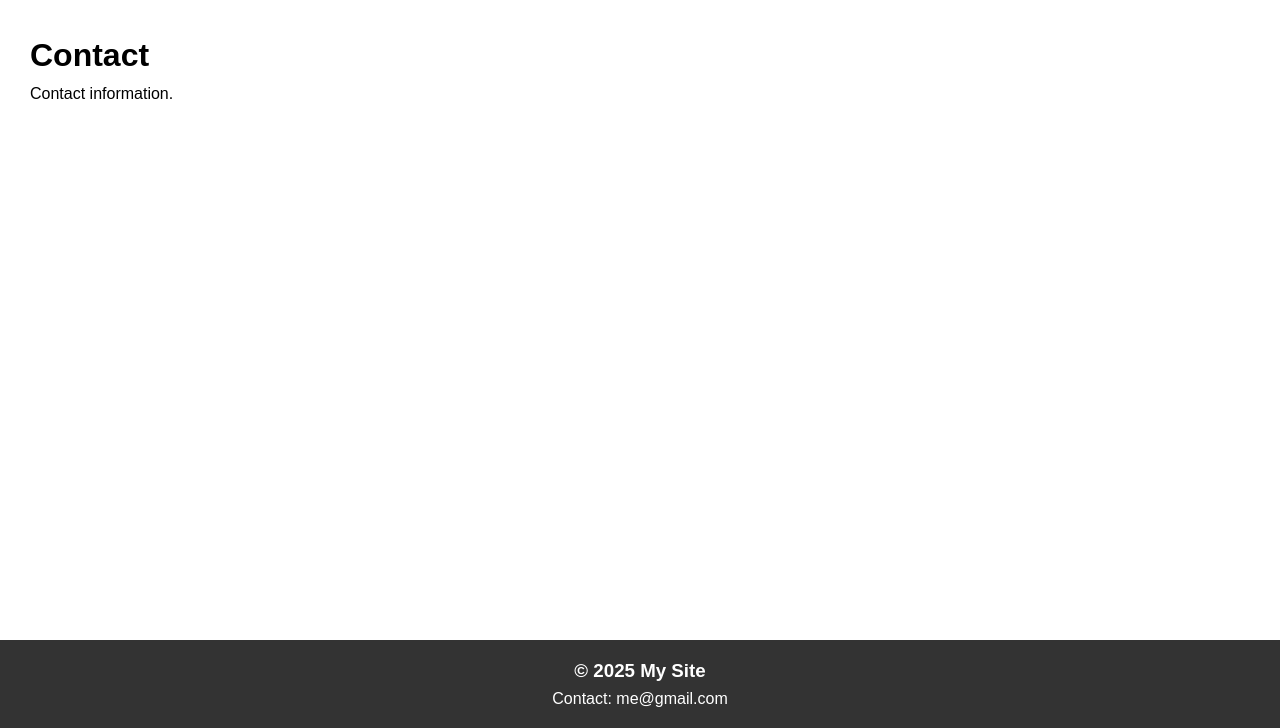
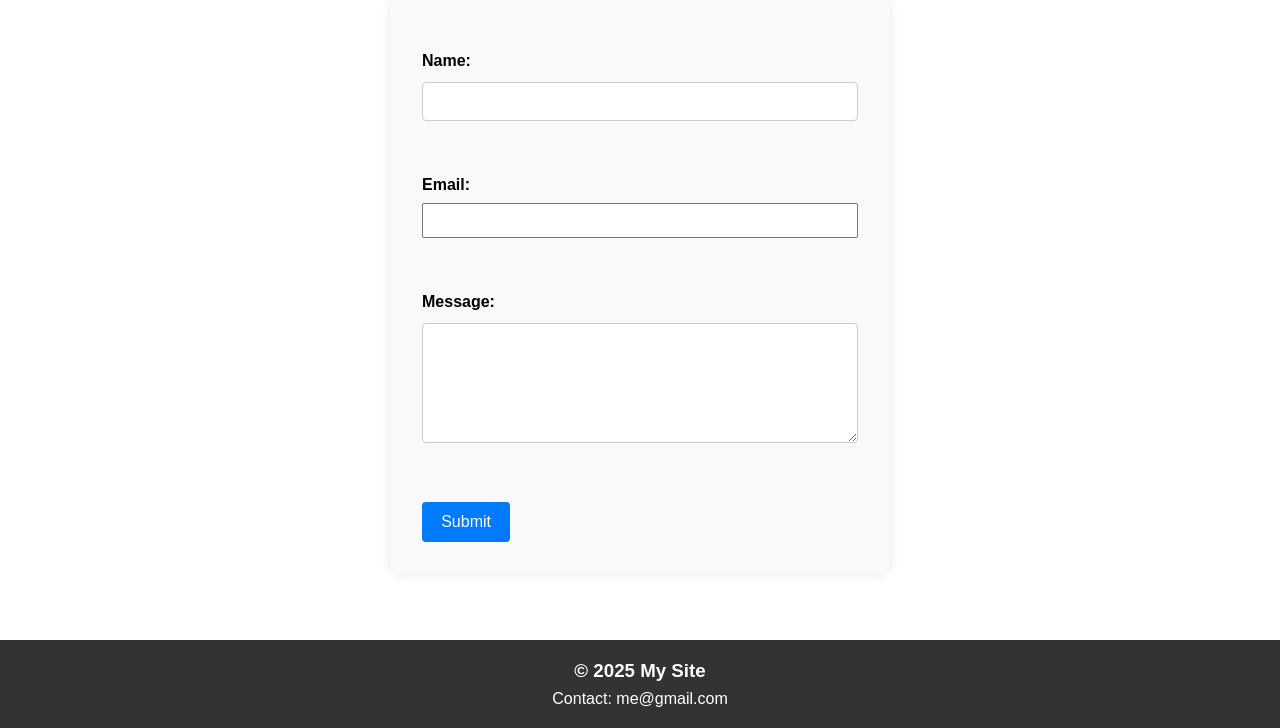
Before and after one commit to rupadevii/Flask-blog, a Flask app: page /contact in a window 1280 px wide. Shown: the part 81-809 px from the top of the page. Run offline with Flask 3, Linux system fonts and the light colour scheme.

Commit message:
Added contact form

```diff
--- a/app.py
+++ b/app.py
@@ -1,4 +1,4 @@
-from flask import Flask, render_template
+from flask import Flask, render_template, request
 
 app = Flask(__name__)
 
@@ -10,9 +10,25 @@ def index():
 def about():
     return render_template("about.html")
 
-@app.route("/contact")
+@app.route("/contact", methods = ['GET', 'POST'])
 def contact():
-    return render_template("contact.html")
+    errors = []
+    if request.method == 'POST':
+        name = request.form.get("name", "").strip()
+        email = request.form.get("email", "").strip()
+        message = request.form.get("message", "").strip()
+
+        if not name:
+            errors.append("Name is required.")
+        if not email or '@' not in email:
+            errors.append("Valid email is required.")
+        if not message:
+            errors.append("Message cannot be empty.")
+
+        if not errors:
+            return render_template("contact.html", success=True)
+
+    return render_template("contact.html", errors=errors)
 
 @app.route("/team")
 def team():
--- a/static/styles.css
+++ b/static/styles.css
@@ -132,3 +132,86 @@ nav button{
     border-radius: 10px;
     border: none
 }
+
+form{
+    max-width: 400px;
+    margin: auto;
+    padding: 1rem;
+}
+
+form button{
+    padding: 0.5rem;
+    border-radius: 12px;
+    border: none;
+    cursor: pointer;
+}
+
+input, textarea {
+  width: 100%;
+  padding: 8px;
+  margin-bottom: 10px;
+}
+
+form {
+  max-width: 500px;
+  margin: 0 auto;
+  background: #f9f9f9;
+  padding: 2rem;
+  border-radius: 8px;
+  box-shadow: 0 0 10px rgba(0, 0, 0, 0.1);
+}
+
+label {
+  font-weight: bold;
+  display: block;
+  margin-top: 1rem;
+  margin-bottom: 0.3rem;
+}
+
+input[type="text"],
+textarea {
+  width: 100%;
+  padding: 0.6rem;
+  margin-top: 0.2rem;
+  border: 1px solid #ccc;
+  border-radius: 4px;
+  font-size: 1rem;
+}
+
+textarea {
+  min-height: 120px;
+  resize: vertical;
+}
+
+form button {
+  background-color: #007bff;
+  color: white;
+  border: none;
+  padding: 0.7rem 1.2rem;
+  font-size: 1rem;
+  margin-top: 1rem;
+  border-radius: 4px;
+  cursor: pointer;
+}
+
+form button:hover {
+  background-color: #0056b3;
+}
+
+.error {
+  background-color: #ffdada;
+  color: #a10000;
+  border: 1px solid #a10000;
+  padding: 1rem;
+  border-radius: 5px;
+  margin-bottom: 1rem;
+}
+
+.success {
+  background-color: #d4ffd4;
+  color: #006400;
+  border: 1px solid #006400;
+  padding: 1rem;
+  border-radius: 5px;
+  margin-bottom: 1rem;
+}
--- a/templates/about.html
+++ b/templates/about.html
@@ -1,8 +1,6 @@
 {% extends "base.html" %}
 
-{% block head %}
-    <title>About</title>
-{% endblock %}
+{% block head %} About {% endblock %}
 
 
     {% block body%}
--- a/templates/base.html
+++ b/templates/base.html
@@ -4,7 +4,7 @@
     <meta charset="UTF-8">
     <meta name="viewport" content="width=device-width, initial-scale=1.0">
     <link rel="stylesheet" href="{{ url_for('static', filename='styles.css') }}">
-    {% block head %} {% endblock %}
+    <title>{% block head %} {% endblock %}</title>
 </head>
 <body>
     <header>
--- a/templates/contact.html
+++ b/templates/contact.html
@@ -1,13 +1,34 @@
 {% extends 'base.html' %}
-{% block head %}
-    <title>Contact</title>
-{% endblock %}
+{% block head %} Contact {% endblock %}
 
 {% block body %}
 <main>
-    <div class="contact">
-        <h1>Contact</h1>
-        <p>Contact information.</p>
+
+    {% if errors %}
+    <div class="error">
+        {% for error in errors %}
+        <ul>
+            <li>{{error}}</li>
+        </ul>
+        {% endfor %}
     </div>
+    {% endif %}
+
+    {% if success %}
+    <div class="success">Thank you! Your message was sent.</div>
+    {% endif %}
+
+    <form method="POST" action="{{url_for('contact')}}">
+        <label>Name:</label>
+        <input type="text" name="name" value="{{request.form.get("name", "")}}"/><br><br>
+
+        <label>Email:</label>
+        <input type="email" name="email" value="{{request.form.get("email", "")}}"/><br><br>
+
+        <label>Message:</label>
+        <textarea name="message" value="{{request.form.get("message", "")}}"></textarea><br><br>
+
+        <button type="submit">Submit</button>
+    </form>
 </main>
 {% endblock %}
--- a/templates/index.html
+++ b/templates/index.html
@@ -1,8 +1,6 @@
 {% extends "base.html" %}
 
-{% block head %}
-    <title>My Landing Page</title>
-{% endblock %}
+{% block head %} My Landing Page {% endblock %}
 
 {% block body%}
 
--- a/templates/team.html
+++ b/templates/team.html
@@ -1,8 +1,6 @@
 {% extends 'base.html' %}
 
-{% block head %}
-<title>Team</title>
-{%endblock%}
+{% block head %} Team {%endblock%}
 
 {% block body %}
 <main>
```
